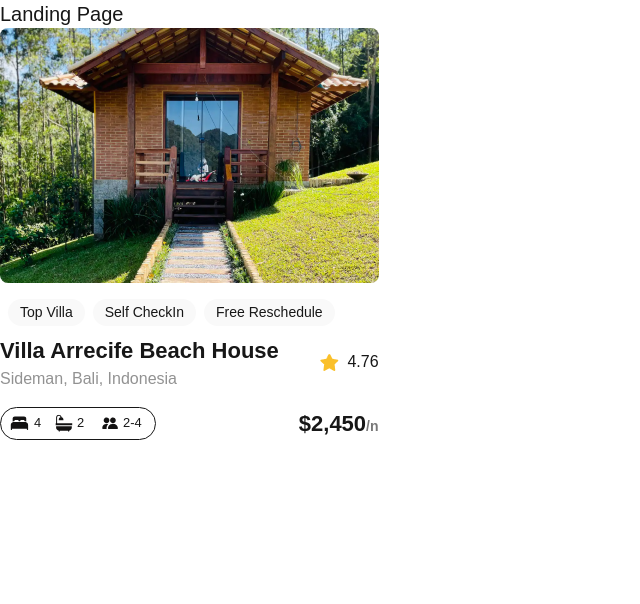
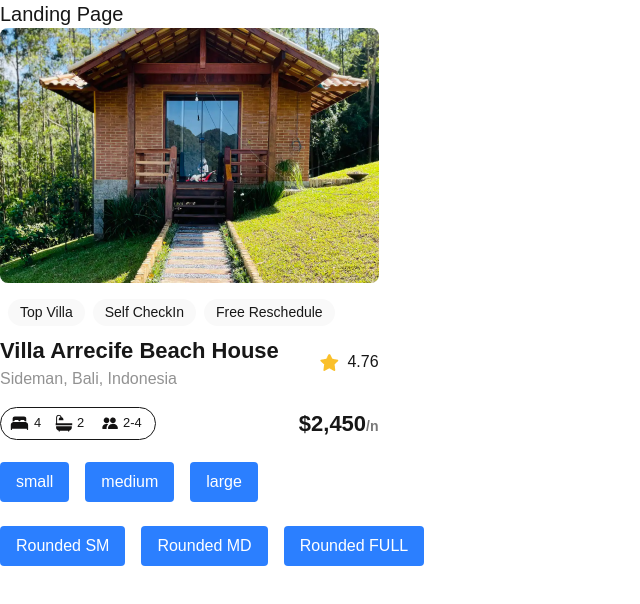
Before and after one commit to brianmaleek/alx-project-0x00-setup, a Next.js app in the folder alx-project-0x00/: page /landing in a window 1280 px wide. Shown: the top 604 px of the page, without its empty margins (0-640 px from the left). Built offline with nearby package versions, Linux system fonts and the light colour scheme.

Commit message:
Refactor Landing component layout for improved structure and readability

```diff
--- a/alx-project-0x00/pages/landing.tsx
+++ b/alx-project-0x00/pages/landing.tsx
@@ -1,10 +1,23 @@
 import Card from "@/components/Card";
+import Button from "@/components/Button";
 
 const Landing: React.FC = () => {
     return (
         <div>
-            <h1 className=" text-xl font-extralight">Landing Page</h1>
-            <Card />
+            <div>
+                <h1 className=" text-xl font-extralight">Landing Page</h1>
+                <Card />
+            </div>
+            <div className="space-x-4 my-3">
+                <Button title="small" styles="text-sm px-2 py-1 rounded-md" />
+                <Button title="medium" styles="text-md px-4 py-2 rounded-lg" />
+                <Button title="large" styles="text-lg px-6 py-3 rounded-full" />
+            </div>
+            <div className="space-x-4 mt-6">
+                <Button title="Rounded SM" styles="px-4 py-2 rounded-sm" />
+                <Button title="Rounded MD" styles="px-4 py-2 rounded-md" />
+                <Button title="Rounded FULL" styles="px-4 py-2 rounded-full" />
+            </div>
         </div>
     )
 }
```
